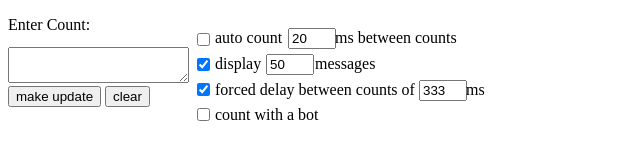
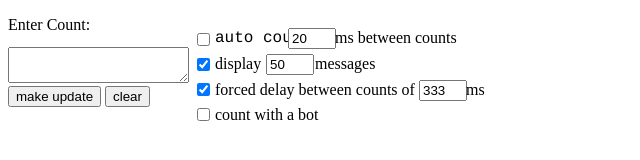
Before and after one commit to pikachupikachu/CSPThingy, a plain HTML site: page index.html in a window 1280 px wide. Shown: the full height of the page, 0-640 px from the left. Drawn offline with Linux system fonts and the light colour scheme.

Commit message:
Update index.html

```diff
--- a/index.html
+++ b/index.html
@@ -8,7 +8,7 @@
   <textarea id="177013" style="margin-bottom:-19px;margin-top:-24px"" name="CountTextbox" value="" ></textarea><br><br>
   <input type="button" value="make update" onclick="SubmitCount()" id="yeet">
   <input type="button" value="clear" onclick="clear" id="1337">
-  <input type="checkbox" id="228922" style="position: absolute; left: 193px; top: 30px;" onclick="autoloop()"><p style="position: absolute; left: 215px; top: 13px;font-family:Times New Roman">auto count</p><input style="position: absolute; left: 288px; top: 28px; width:40px;" value="20" id="17" type="number" min="10"><p style="position: absolute; left: 335px; top: 13px;"> ms between counts</p><br>
+  <input type="checkbox" id="228922" style="position: absolute; left: 193px; top: 30px;" onclick="autoloop()"><p style="position: absolute; left: 215px; top: 13px;font-family:Courier">auto count</p><input style="position: absolute; left: 288px; top: 28px; width:40px;" value="20" id="17" type="number" min="10"><p style="position: absolute; left: 335px; top: 13px;"> ms between counts</p><br>
   <input type="checkbox" id="228923" checked style="position: absolute; left: 193px; top: 55px;" onclick="clearPastMessages()"><p style="position: absolute; left: 215px; top: 39px;">display </p><input value="50" id="18" type="number" min="1" style="position: absolute; left: 266px; top: 54px; width:40px"><p style="position: absolute; left: 315px; top: 39px;"> messages</p><br>
   <input type="checkbox" id="228924" checked style="position: absolute; left: 193px; top: 80px;" ><p style="position: absolute; left: 215px; top: 65px;">forced delay between counts of</p>
   <input type="checkbox" id="228925" style="position: absolute; left: 193px; top: 105px;"><p style="position: absolute; left: 215px; top: 90px;">count with a bot</p><input id="19" type="number" min="0" style="position: absolute; left: 419px; top: 80px; width:40px" value="333"><p style="position: absolute; left: 466px; top: 65px;"> ms</p><br>
```
